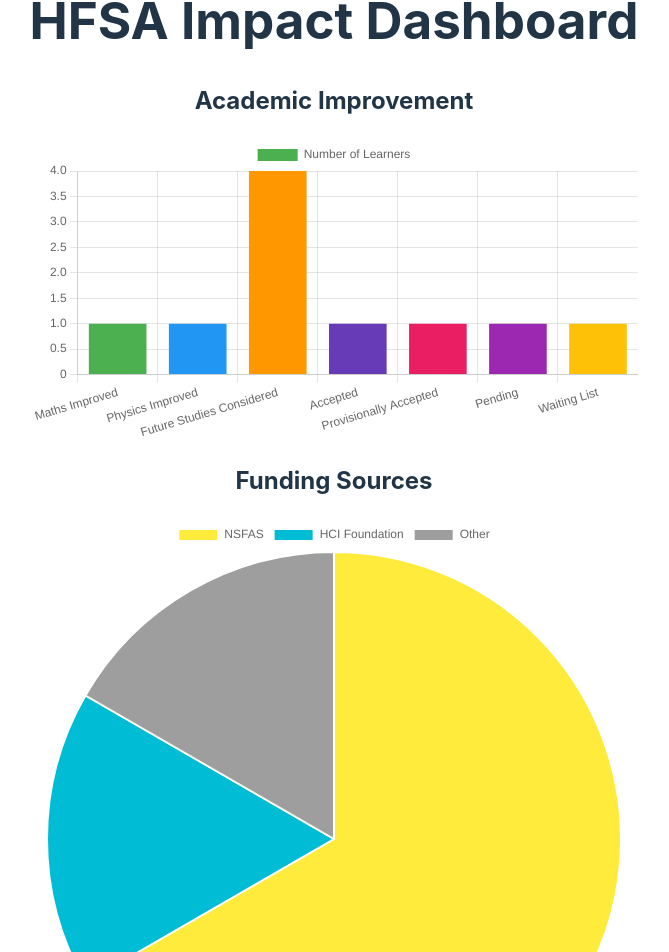
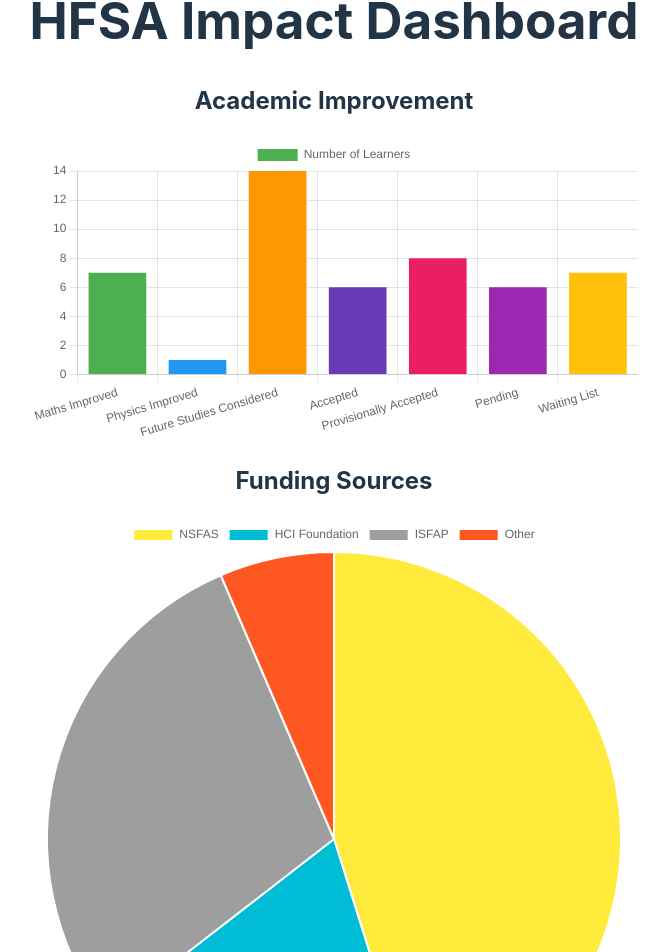
Before and after one commit to NtandoMgo/hfsa-evaluation-report, a React (Vite) app: page / in a window 1280 px wide. Shown: the part 74-1026 px from the top of the page, without its empty margins (306-975 px from the left). Built offline with nearby package versions, Linux system fonts and the light colour scheme.

Commit message:
Finished grade 12

```diff
--- a/src/pages/ImpactDashboard.jsx
+++ b/src/pages/ImpactDashboard.jsx
@@ -2,13 +2,26 @@ import React from 'react';
 import { Bar, Pie } from 'react-chartjs-2';
 import 'chart.js/auto';
 
-// Sample data for up to 32 learners
+// Sample data for up to 30 learners
 const learners = [
   { id: 2, maths: 'Improved', physics: 'Tricky but improving', futureStudies: 'Yes', universities: ['WITS', 'UCT', 'NWU'], status: 'Provisionally accepted', funding: 'NSFAS' },
   { id: 3, maths: 'Results improved', physics: 'Results improved', futureStudies: 'Yes', universities: ['CPUT'], status: 'Accepted', funding: 'NSFAS' },
   { id: 4, maths: 'Consistent marks', physics: 'Increased marks', futureStudies: 'Yes', universities: ['Stellenbosch', 'UWC'], status: 'Waiting list', funding: 'NSFAS' },
   { id: 5, maths: 'Understood better', physics: 'Improved by practice', futureStudies: 'Yes', universities: [], status: 'Pending', funding: 'HCI Foundation, NSFAS' },
-  // Extend dataset to include up to 32 learners
+  { id: 6, maths: 'Survived', physics: 'Consistent per term', futureStudies: 'No', universities: ['UCT', 'SU'], status: 'Provisionally accepted', funding: 'NSFAS, ISFAP' },
+  { id: 7, maths: 'New respect for maths', physics: 'More comprehensive', futureStudies: 'Yes', universities: ['UWC', 'WITS'], status: 'Provisionally selected', funding: 'NSFAS' },
+  { id: 8, maths: 'Progress with content', physics: 'Learned a lot more', futureStudies: 'Yes', universities: ['UJ', 'UWC'], status: 'Provisionally selected', funding: 'NSFAS' },
+  { id: 9, maths: 'Improved problem solving', physics: 'Better understanding', futureStudies: 'Yes', universities: ['UCT', 'UP'], status: 'Accepted', funding: 'NSFAS' },
+  { id: 10, maths: 'Steady progress', physics: 'Some difficulties', futureStudies: 'Yes', universities: ['SU', 'UKZN'], status: 'Waiting list', funding: 'NSFAS' },
+  ...Array.from({ length: 20 }, (_, i) => ({
+    id: i + 11,
+    maths: ['Improved', 'Consistent marks', 'Results improved', 'Better understanding'][Math.floor(Math.random() * 4)],
+    physics: ['Tricky but improving', 'Learned a lot more', 'More comprehensive', 'Some difficulties'][Math.floor(Math.random() * 4)],
+    futureStudies: ['Yes', 'No'][Math.floor(Math.random() * 2)],
+    universities: ['UCT', 'WITS', 'SU', 'UWC', 'CPUT', 'UP', 'UKZN'].filter(() => Math.random() > 0.5),
+    status: ['Accepted', 'Provisionally accepted', 'Waiting list', 'Pending'][Math.floor(Math.random() * 4)],
+    funding: ['NSFAS', 'HCI Foundation', 'ISFAP', 'Other'][Math.floor(Math.random() * 4)]
+  }))
 ];
 
 // Aggregate statistics
@@ -33,11 +46,16 @@ const data = {
 };
 
 const fundingData = {
-  labels: ['NSFAS', 'HCI Foundation', 'Other'],
+  labels: ['NSFAS', 'HCI Foundation', 'ISFAP', 'Other'],
   datasets: [
     {
-      data: [learners.filter(l => l.funding.includes('NSFAS')).length, learners.filter(l => l.funding.includes('HCI Foundation')).length, totalLearners - (learners.filter(l => l.funding.includes('NSFAS')).length + learners.filter(l => l.funding.includes('HCI Foundation')).length)],
-      backgroundColor: ['#FFEB3B', '#00BCD4', '#9E9E9E'],
+      data: [
+        learners.filter(l => l.funding.includes('NSFAS')).length,
+        learners.filter(l => l.funding.includes('HCI Foundation')).length,
+        learners.filter(l => l.funding.includes('ISFAP')).length,
+        totalLearners - (learners.filter(l => ['NSFAS', 'HCI Foundation', 'ISFAP'].some(f => l.funding.includes(f))).length)
+      ],
+      backgroundColor: ['#FFEB3B', '#00BCD4', '#9E9E9E', '#FF5722'],
     },
   ],
 };
```
